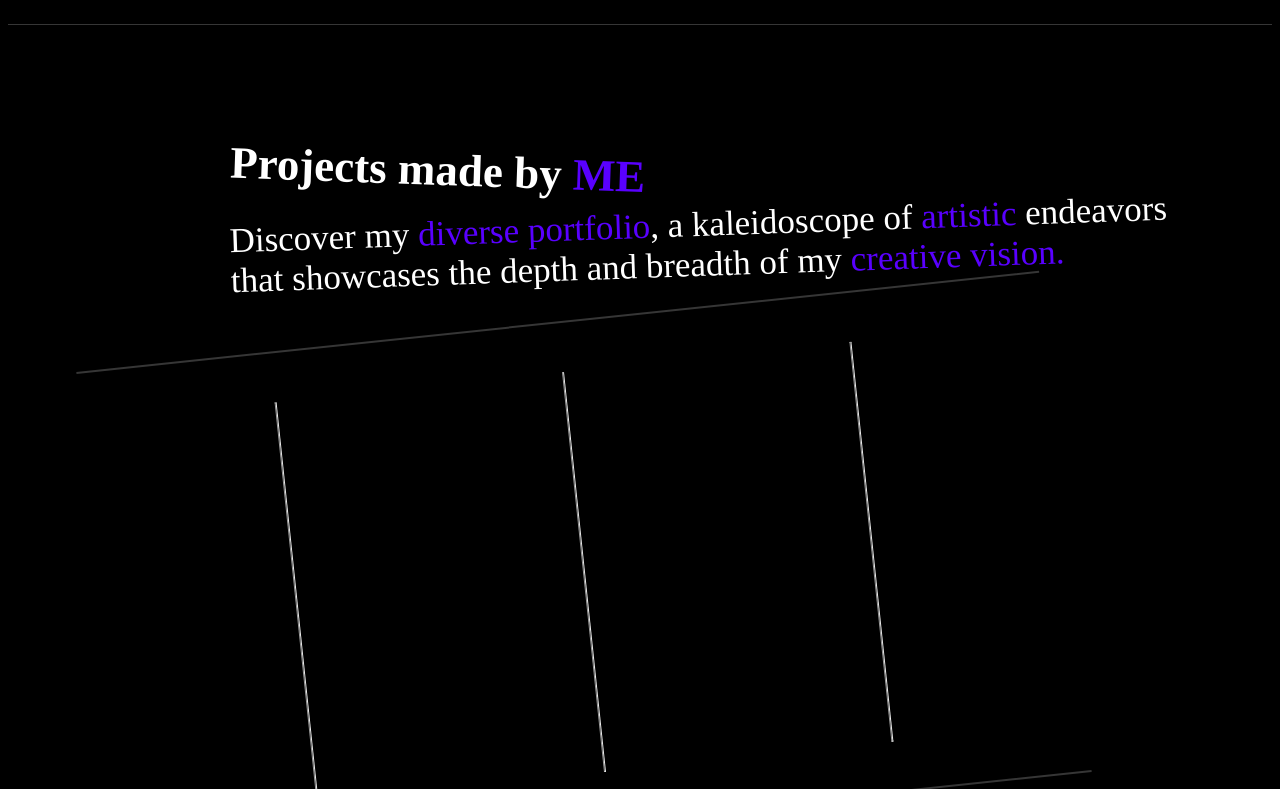
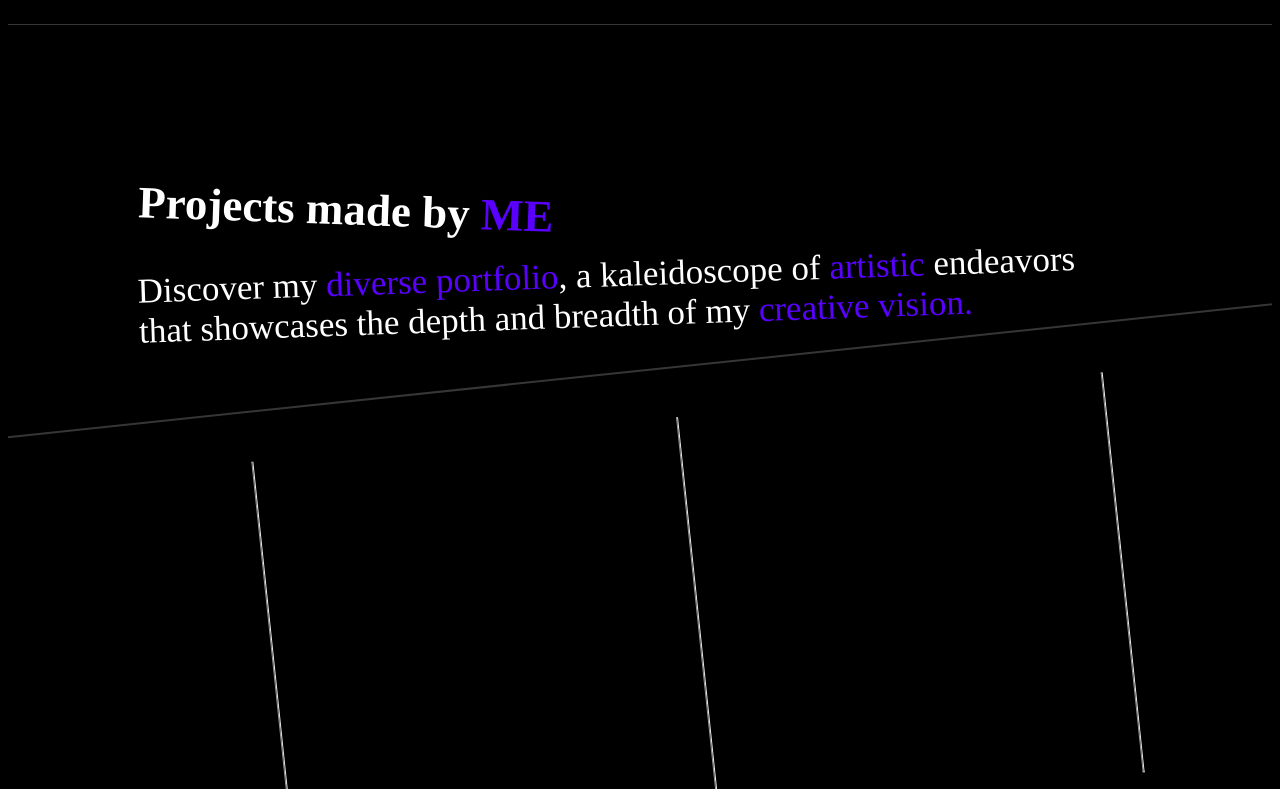
Before and after one commit to AaronGulman/ArtLandingPage, a React (Vite) app in the folder client/: page / in a window 1280 px wide. Shown: the part 951-1740 px from the top of the page. Built offline with nearby package versions, Linux system fonts and the light colour scheme.

Commit message:
Fix the positions of the elements within the projects section

```diff
--- a/client/src/components/Projects/Projects.module.css
+++ b/client/src/components/Projects/Projects.module.css
@@ -3,8 +3,9 @@
   justify-content: space-around;
   margin-top: 90px;
   height: 100vh;
-  width: 90%;
+  width: 100%;
   color: #fff;
+  flex-direction: column;
 }
 
 .header {
@@ -31,6 +32,7 @@
   overflow-x: scroll;
   overflow-y: hidden;
   height: 400px;
+  width: 100%;
   gap: 100px;
   align-items: center;
   border-top: 2px solid #ffffff36;
```
